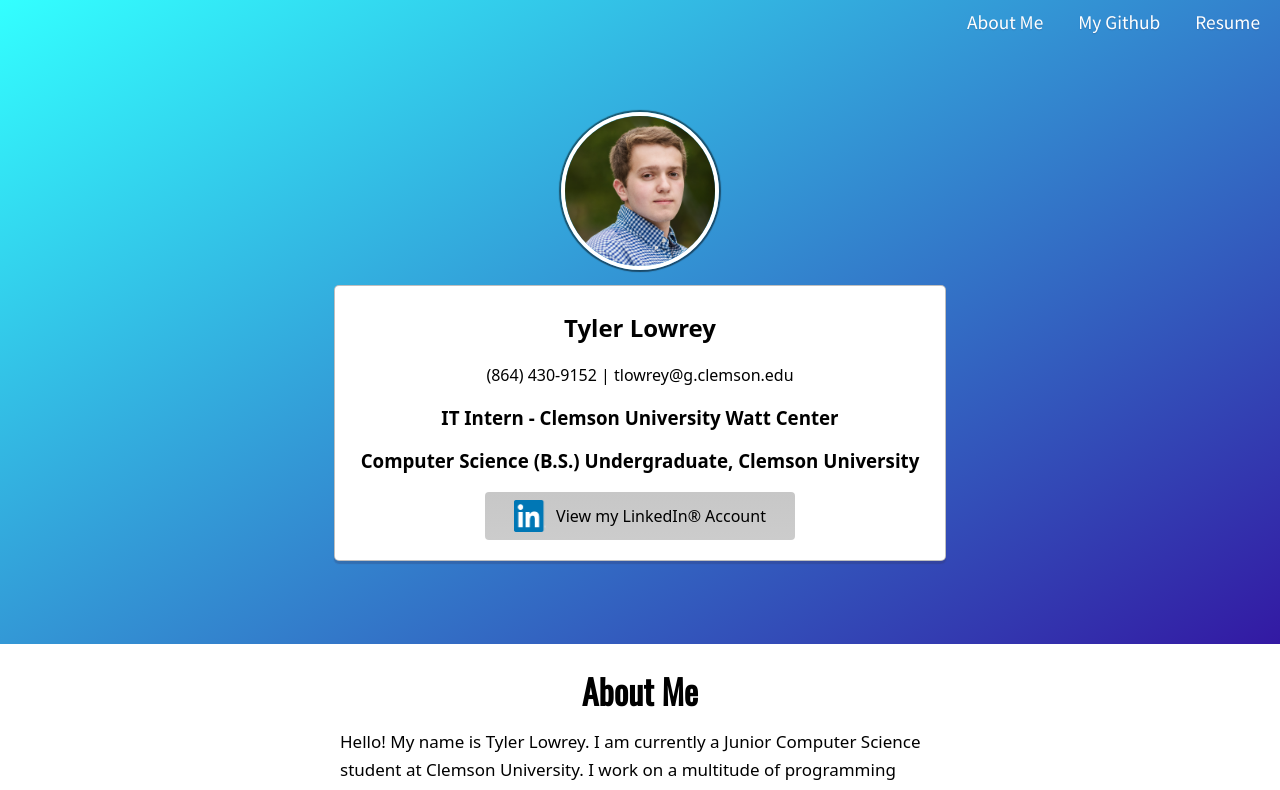
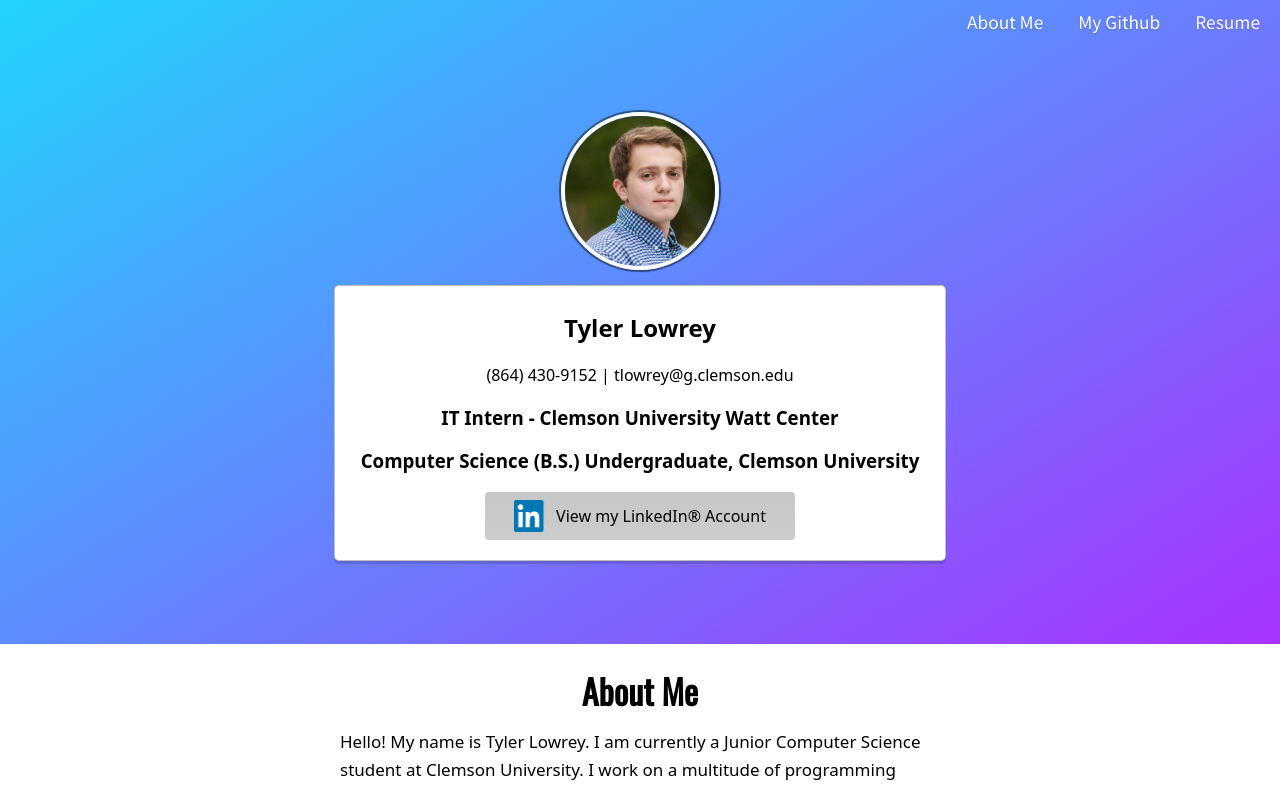
Before and after one commit to tylerlowrey/personal-website, a React (Create React App) app in the folder app/client/: page / in a window 1280 px wide. Shown: the top 790 px of the page. Built offline with nearby package versions, Linux system fonts and the light colour scheme; no server answers.

Commit message:
Yet another background change.

```diff
--- a/app/client/public/css/dynamic.css
+++ b/app/client/public/css/dynamic.css
@@ -2,7 +2,7 @@
 
     body {
         /* background: linear-gradient(to bottom right, rgb(125, 237, 250), rgb(52, 42, 184)) no-repeat; */
-        background: linear-gradient(to bottom right, rgb(51,255,255), rgb(51,0,153)) no-repeat;
+        background: linear-gradient(to bottom right, #21d4fd, #b721ff) no-repeat;
         background-size: cover;
         background-attachment: fixed;
     }
--- a/app/client/public/css/styles.css
+++ b/app/client/public/css/styles.css
@@ -28,7 +28,7 @@ body {
     width: 100%;
     height: 125%; /* To compensate for mobile browser address bar space */
     /* Note: This is just the mobile version of the background, dynamic.css has the desktop/non-mobile image css */
-    background: linear-gradient(to bottom right, rgb(51,255,255), rgb(51,0,153)) no-repeat;
+    background: linear-gradient(to bottom right, #21d4fd, #b721ff) no-repeat;
     /* rgb(125, 237, 250) - rgb(52, 42, 184) */
     background-size: 100% 100%;
 }
```
